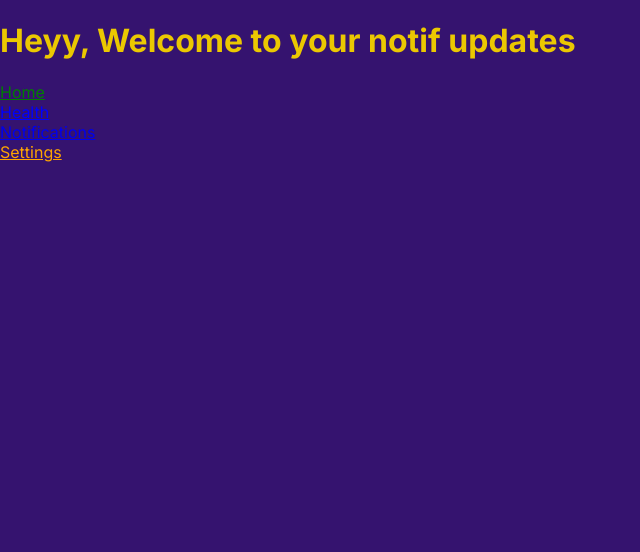
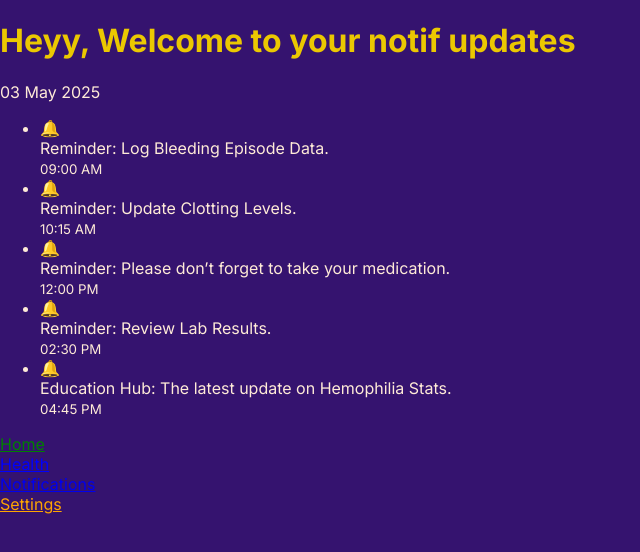
Before and after one commit to MaccccD/Haemophilia-Healthcare-App, a React (Create React App) app: page /Notifications in a window 1280 px wide. Shown: the top 552 px of the page, without its empty margins (0-640 px from the left). Built offline with nearby package versions, Linux system fonts and the light colour scheme; sample sign-in values are in the browser's storage; a web font is replaced by a local one.

Commit message:
Notifications Page Update
-Added notifications display with date format logic.

```diff
--- a/src/Main Pages/Notifications.jsx
+++ b/src/Main Pages/Notifications.jsx
@@ -1,9 +1,43 @@
 import React from 'react'
 
 function Notifications() {
+
+  //the notication update i want to show:
+  const notifUpdates = [
+    { message: "Reminder: Log Bleeding Episode Data.", time: "09:00 AM" },
+    { message: "Reminder: Update Clotting Levels.", time: "10:15 AM" },
+    { message: "Reminder: Please don’t forget to take your medication.", time: "12:00 PM" },
+    { message: "Reminder: Review Lab Results.", time: "02:30 PM" },
+    { message: "Education Hub: The latest update on Hemophilia Stats.", time: "04:45 PM" }
+  ];
+   const getDateStamp = ()=>{
+    const currentDate = new Date();
+    return currentDate.toLocaleDateString('en-GB', {
+       day: '2-digit',
+       month: 'long',
+       year: 'numeric'
+    })
+   }
   return (
     <div>
       <h1 className='heading'>Heyy, Welcome to  your notif updates</h1>
+      <p className='content'>{getDateStamp()}</p>
+      <ul className='NotifContainer'>
+        {notifUpdates.map((update, index)=>{
+          return(
+            <li key={index} className='content'>
+            <span role='image' aria-label='notification bell'>🔔</span>
+            <div>
+               <div>{update.message}</div>
+               <small className='content'>{update.time}</small>
+            </div>
+
+
+          </li>
+          )
+        })}
+      </ul>
+
     </div>
   )
 }
--- a/src/Styles/App.css
+++ b/src/Styles/App.css
@@ -31,7 +31,6 @@
    height: 50px;
    border: none;
    opacity: 100;
-
 }
 .createAccountBtn{
    background-color: #103D81;
```
